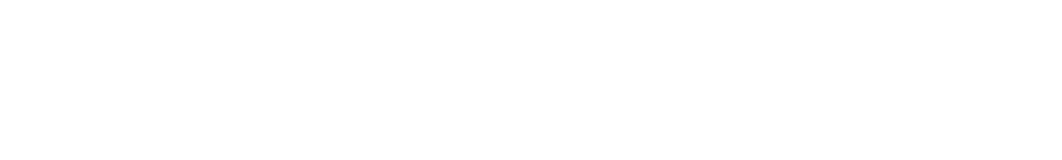
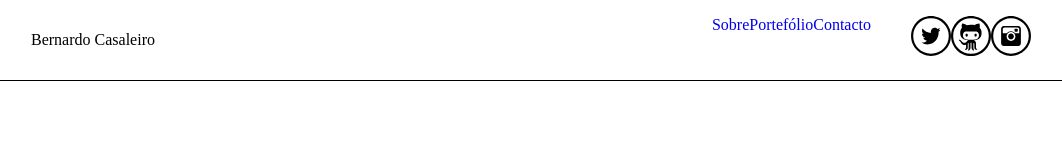
Before and after one commit to BCasaleiro/bcasaleiro.github.io, a plain HTML site: page index.html in a window 1280 px wide. Shown: the whole page, without its empty margins (109-1171 px from the left). Drawn offline with Linux system fonts and the light colour scheme.

Commit message:
started working in the navbar

```diff
--- a/index.html
+++ b/index.html
@@ -9,7 +9,31 @@
     </head>
     <body>
 
+        <nav id="navbar">
+            <div class="container">
+                <span id="navbar-title">Bernardo Casaleiro</span>
+                <ul id="navbar-menu">
+                    <a href="#"> <li>Sobre</li> </a>
+                    <a href="#"> <li>Portefólio</li> </a>
+                    <a href="#"> <li>Contacto</li> </a>
+                </ul>
 
+                <ul id="navbar-social">
+                    <a href="#"> <li> <img src="/images/twitter.svg" alt="Twitter" /> </li> </a>
+                    <a href="#"> <li> <img src="/images/github.svg" alt="Github" /> </li> </a>
+                    <a href="#"> <li> <img src="/images/instagram.svg" alt="Instagram" /> </li> </a>
+                </ul>
+
+            </div>
+        </nav>
+
+        <main>
+
+        </main>
+
+        <footer>
+
+        </footer>
 
     </body>
 </html>
--- a/main.css
+++ b/main.css
@@ -0,0 +1,62 @@
+body {
+    margin: 0;
+}
+
+.container {
+    position: relative;
+    width: 80%;
+    max-width: 1000px;
+    margin-left: auto;
+    margin-right: auto;
+}
+
+/*----------NAVBAR----------*/
+#navbar {
+    position: relative;
+    width: 100%;
+    height: 80px;
+    border-bottom: 1px solid black;
+}
+
+#navbar div {
+    display: flex;
+    flex-direction: row;
+}
+
+#navbar-title {
+    line-height: 80px;
+    flex-grow: 1;
+}
+
+#navbar-menu {
+    position: relative;
+    display: inline-flex;
+    flex-grow: 2;
+    justify-content: flex-end;
+    list-style: none;
+}
+
+#navbar-menu li {
+    display: inline;
+    float: right;
+}
+
+#navbar-social {
+    position: relative;
+    display: inline-flex;
+    justify-content: flex-end;
+    list-style: none;
+}
+
+#navbar-social li {
+    display: inline;
+    float: right;
+}
+
+#navbar-social li img {
+    position: relative;
+    width: 40px;
+    height: 40px;
+}
+
+/*----------NAVBAR----------*/
```
